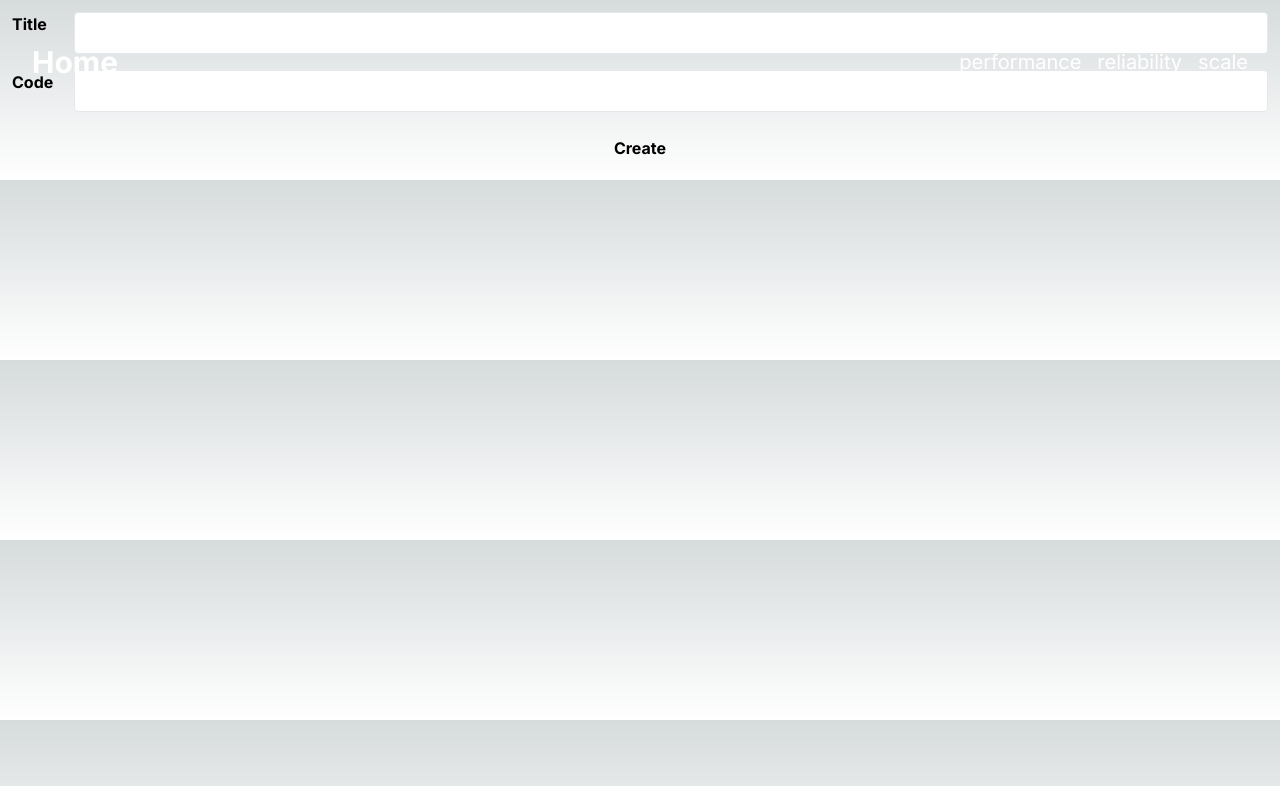
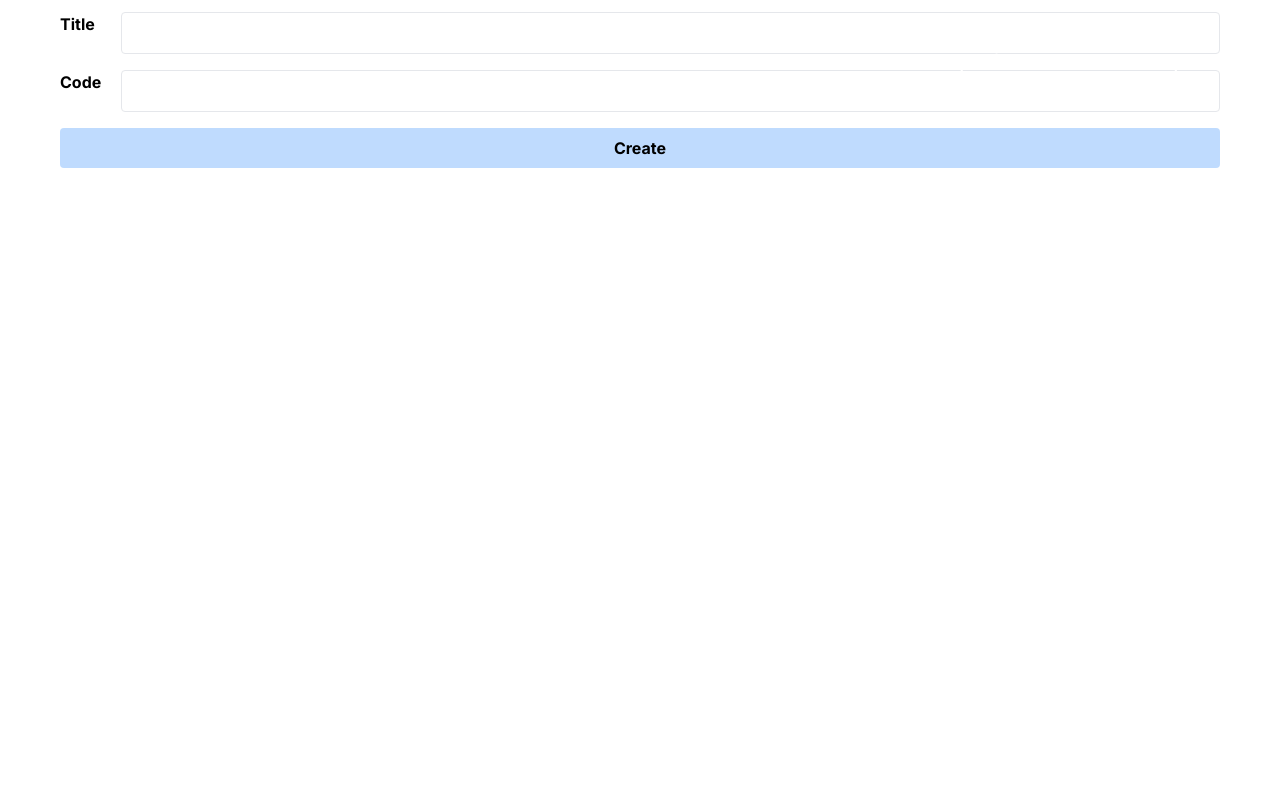
Before and after one commit to mehradi-github/ref-next.js-2311, a Next.js app: page /snippet/new in a window 1280 px wide. Shown: the top 786 px of the page. Built offline with nearby package versions, Linux system fonts and the light colour scheme.

Commit message:
Adding Layout for snippts

```diff
--- a/src/app/globals.css
+++ b/src/app/globals.css
@@ -18,12 +18,12 @@
 
 body {
   color: rgb(var(--foreground-rgb));
-  background: linear-gradient(
+  /* background: linear-gradient(
       to bottom,
       transparent,
       rgb(var(--background-end-rgb))
     )
-    rgb(var(--background-start-rgb));
+    rgb(var(--background-start-rgb)); */
 }
 
 @layer utilities {
--- /dev/null
+++ b/src/app/snippet/layout.tsx
@@ -0,0 +1,26 @@
+import type { Metadata } from "next";
+import { Inter } from "next/font/google";
+import "@/app/globals.css";
+import Header from "@/components/header";
+
+const inter = Inter({ subsets: ["latin"] });
+
+export const metadata: Metadata = {
+  title: "Create Next App",
+  description: "Generated by create next app",
+};
+
+export default function RootLayout({
+  children,
+}: Readonly<{
+  children: React.ReactNode;
+}>) {
+  return (
+    <html lang="en">
+      <body className={inter.className}>
+        <Header />
+        <div className="container mx-auto px-12">{children}</div>
+      </body>
+    </html>
+  );
+}
--- a/src/app/snippet/new/page.tsx
+++ b/src/app/snippet/new/page.tsx
@@ -1,8 +1,8 @@
-import React, { FC } from "react";
+import React, { FC, Fragment } from "react";
 
 const CreateSnippet: FC = () => {
   return (
-    <div>
+    <Fragment>
       <div className="font-bold m-3">
         <div className="flex flex-col gap-4">
           <div className="flex gap-4">
@@ -27,12 +27,12 @@ const CreateSnippet: FC = () => {
               id="code"
             />
           </div>
-          <button className="rounded p-2 pg-blue-200" type="submit">
+          <button className="rounded p-2 bg-blue-200" type="submit">
             Create
           </button>
         </div>
       </div>
-    </div>
+    </Fragment>
   );
 };
 export default CreateSnippet;
```
